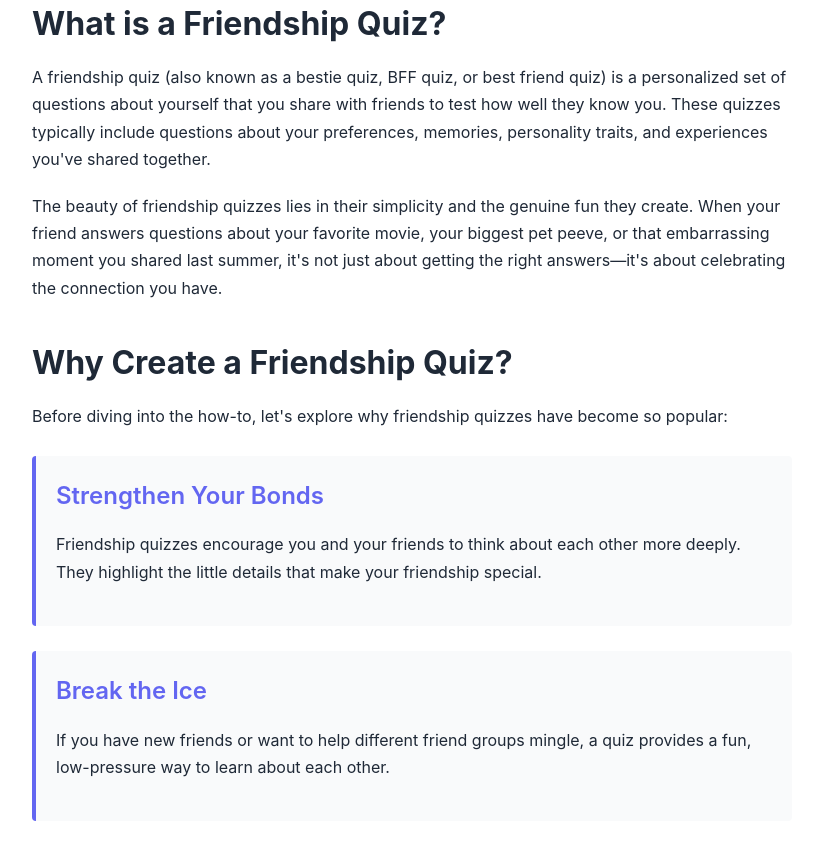
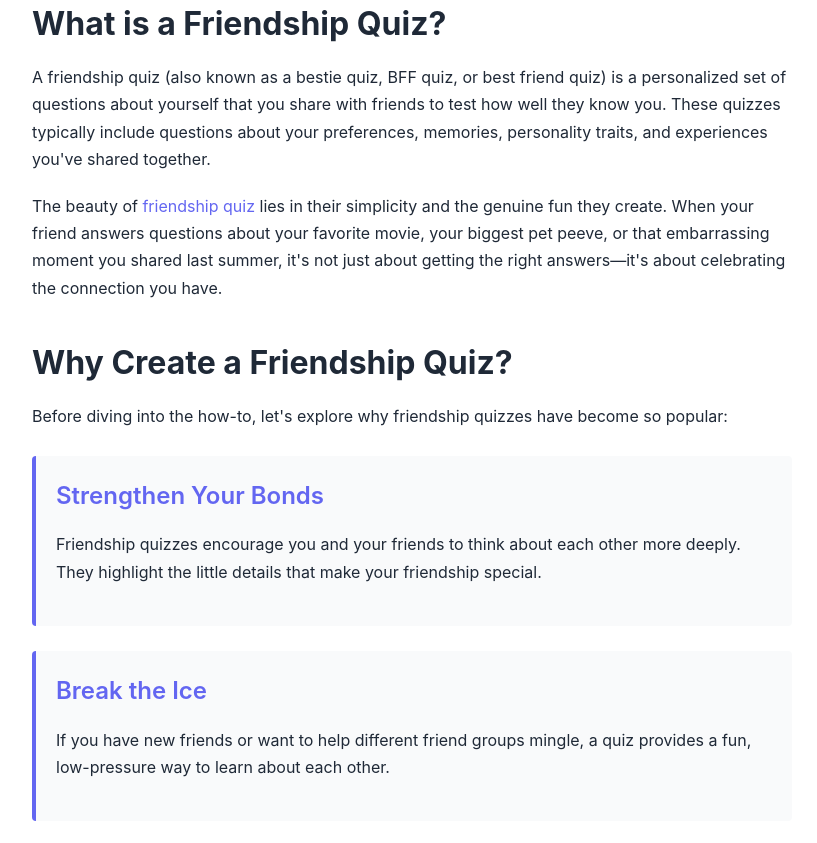
Before and after one commit to backlinkinghammad123-crypto/bestiequiz, a plain HTML site: page index.html in a window 1280 px wide. Shown: the part 864-1707 px from the top of the page, without its empty margins (228-1045 px from the left). Drawn offline with Linux system fonts and the light colour scheme.

Commit message:
Update index.html

```diff
--- a/index.html
+++ b/index.html
@@ -404,7 +404,7 @@
                     <h2>What is a Friendship Quiz?</h2>
                     <p>A friendship quiz (also known as a bestie quiz, BFF quiz, or best friend quiz) is a personalized set of questions about yourself that you share with friends to test how well they know you. These quizzes typically include questions about your preferences, memories, personality traits, and experiences you've shared together.</p>
 
-                    <p>The beauty of friendship quizzes lies in their simplicity and the genuine fun they create. When your friend answers questions about your favorite movie, your biggest pet peeve, or that embarrassing moment you shared last summer, it's not just about getting the right answers—it's about celebrating the connection you have.</p>
+                    <p>The beauty of <a href="https://bestiequiz.com/">friendship quiz</a> lies in their simplicity and the genuine fun they create. When your friend answers questions about your favorite movie, your biggest pet peeve, or that embarrassing moment you shared last summer, it's not just about getting the right answers—it's about celebrating the connection you have.</p>
                 </section>
 
                 <section id="why-create">
@@ -690,7 +690,7 @@
 
                 <section>
                     <h2>Conclusion: Start Creating Your Friendship Quiz Today</h2>
-                    <p>Friendship quizzes are more than just a passing trend—they're a meaningful way to celebrate and strengthen the relationships that matter most in our lives. <a href="https://bestiequiz.com/">BestieQuiz.com</a> has made it incredibly simple to create professional, engaging quizzes that bring joy to both you and your friends.</p>
+                    <p>Friendship quizzes are more than just a passing trend—they're a meaningful way to celebrate and strengthen the relationships that matter most in our lives. <a href="https://backlinkinghammad123-crypto.github.io/bestiequiz/">BestieQuiz</a> has made it incredibly simple to create professional, engaging quizzes that bring joy to both you and your friends.</p>
 
                     <p>The process is straightforward: visit BestieQuiz.com, create your questions, generate your unique link, and share it with the people who matter most. Within minutes, you'll have created something that will spark conversations, generate laughter, and remind your friends why they love you.</p>
 
```
